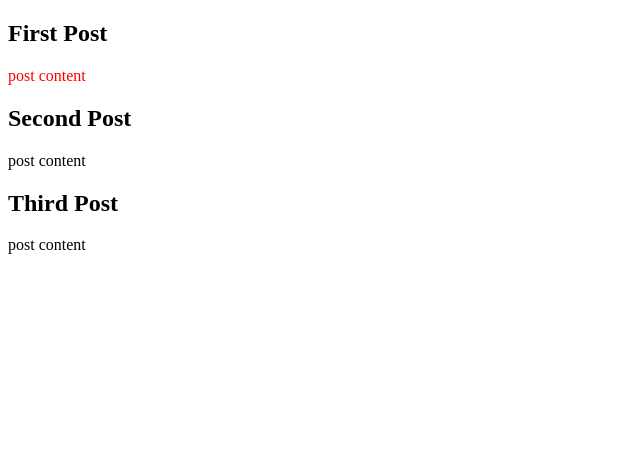
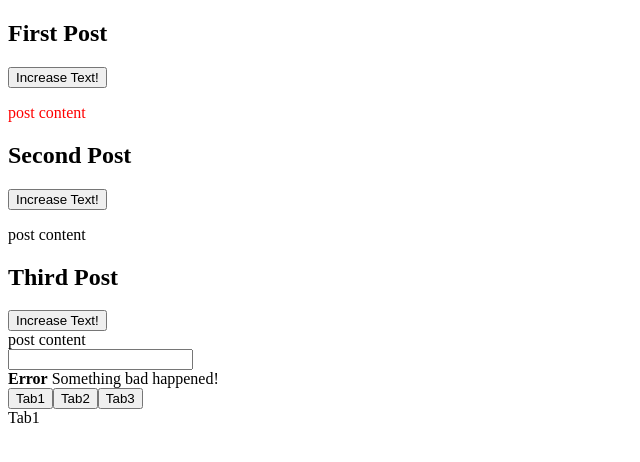
Before and after one commit to Aleeda9/examples, a plain HTML site: page vue/index5.html in a window 1280 px wide. Shown: the whole page, without its empty margins (0-640 px from the left). Drawn offline with nearby package versions, Linux system fonts and the light colour scheme.

Commit message:
components

```diff
--- a/vue/index5.html
+++ b/vue/index5.html
@@ -23,19 +23,82 @@
 
             // the same but in one props object
             Vue.component('blog-post', {
-                template: '<div><h2> {{ post.title }} </h2><div v-html="post.content"></div></div>',
+                template: `<div>
+                              <h2> {{ post.title }} </h2>
+                              <button v-on:click="$emit('increase-text-size', 0.1)">Increase Text!</button>
+                              <div v-html="post.content"></div>
+                           </div>`,
                 props: ["post"]
+            });
+
+            Vue.component('custom-input', {
+                template: `<input
+                               v-bind:value="value"
+                               v-on:input="$emit('input', $event.target.value)"
+                           >`,
+                props: ["value"]
+            });
+
+            Vue.component('alert-box', {
+                template: `<div>
+                               <strong>Error</strong>
+                               <slot></slot>
+                           </div>`
             });
         </script>
         <div id="main-div">
-            <blog-post
-                v-for="post in posts"
-                v-bind:key="post.id"
-                v-bind:post="post"
+            <div v-bind:style="{'font-size': postFontSize + 'em'}">
+                <blog-post
+                    v-for="post in posts"
+                    v-bind:key="post.id"
+                    v-bind:post="post"
+                    v-on:increase-text-size='postFontSize += $event'
+                >
+                </blog-post>
+            </div>
+
+            <custom-input
+                v-model="inputText"
             >
-            </blog-post>
+            </custom-input>
+
+            <alert-box> Something bad happened! </alert-box>
+
+            <div>
+                <button
+                    v-for="tab in tabs"
+                    v-bind:key="tab.id"
+                    v-on:click="currentTab = tab"
+                > {{ tab.name }} </button>
+
+                <component v-bind:is="currentTab.component"></component>
+            </div>
         </div>
         <script>
+            var tabs = [
+                {
+                    id: 1,
+                    name: 'Tab1',
+                    component: {
+                        template: '<div>Tab1</div>'
+                    }
+                },
+                {
+                    id: 2,
+                    name: 'Tab2',
+                    component: {
+                        template: '<div>Tab2</div>'
+                    }
+                },
+                {
+                    id: 3,
+                    name: 'Tab3',
+                    component: {
+                        template: '<div>Tab3</div>'
+                    }
+                }
+            ];
+
             var vm = new Vue({
                 el: "#main-div",
                 data: {
@@ -43,7 +106,22 @@
                         {id: 0, title: "First Post", content: '<p style="color:red;">post content</p>'},
                         {id: 1, title: "Second Post", content: '<p>post content</p>'},
                         {id: 2, title: "Third Post", content: 'post content'}
-                    ]
+                    ],
+                    postFontSize: 1,
+                    inputText: "",
+                    tabs: tabs,
+                    currentTab: tabs[0]
+                },
+                methods: {
+                    // the same as postFontSize += $event but in a method
+                    onIncreaseTextSize: function(increaseSize) {
+                        this.postFontSize += increaseSize;
+                    }
+                },
+                watch: {
+                    inputText: function(value) {
+                        console.log("inputText", value);
+                    }
                 }
             });
         </script>
```
